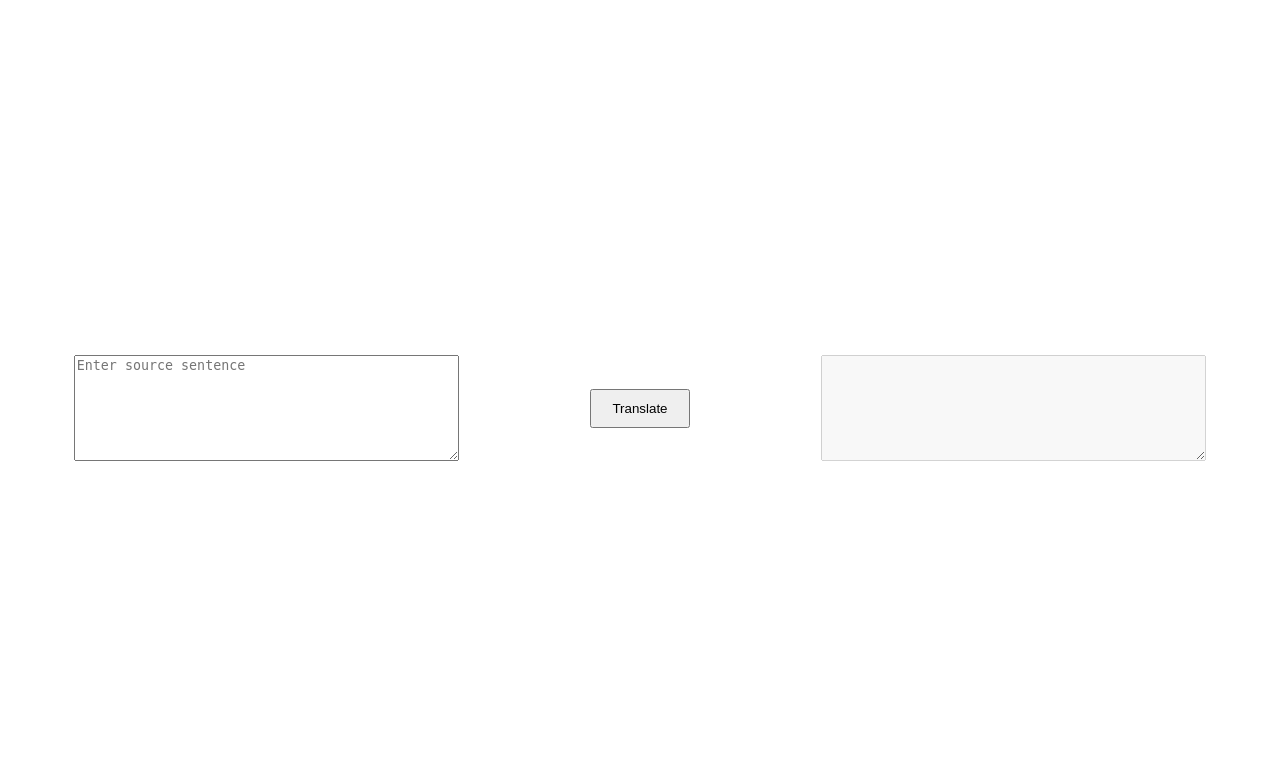
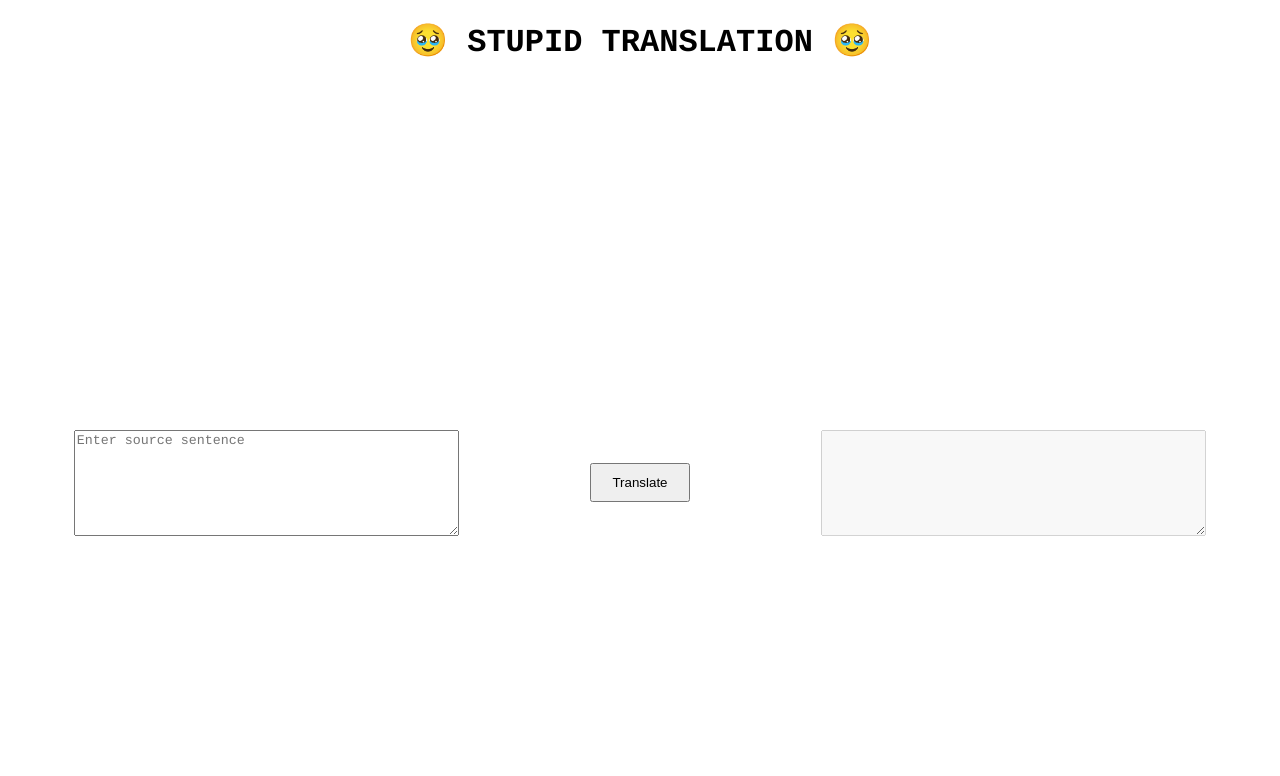
Before and after one commit to ngnquanq/Machine-Translation, a Flask app: page / in a window 1280 px wide. Shown: the top 776 px of the page. Before the commit the page ends 461 px from the top, so only its background shows below. Run offline with Flask 3, Linux system fonts and the light colour scheme.

Commit message:
Adjust readme

```diff
--- a/templates/index.html
+++ b/templates/index.html
@@ -3,6 +3,13 @@
 <head>
     <title>Translation Page</title>
     <style>
+        textarea{
+            font-family: Courier, monospace;
+        }
+        h1 {
+            font-family: Courier, monospace;
+            text-align: center;
+        }
         .container {
             display: flex;
             justify-content: space-around;
@@ -19,6 +26,7 @@
     </style>
 </head>
 <body>
+    <h1>🥹 STUPID TRANSLATION 🥹</h1>
     <div class="container">
         <textarea id="source" placeholder="Enter source sentence" required></textarea>
         <button id="translate-button">Translate</button>
```
Also changed, not shown: README.md, reports/figures/funny.png (added).
